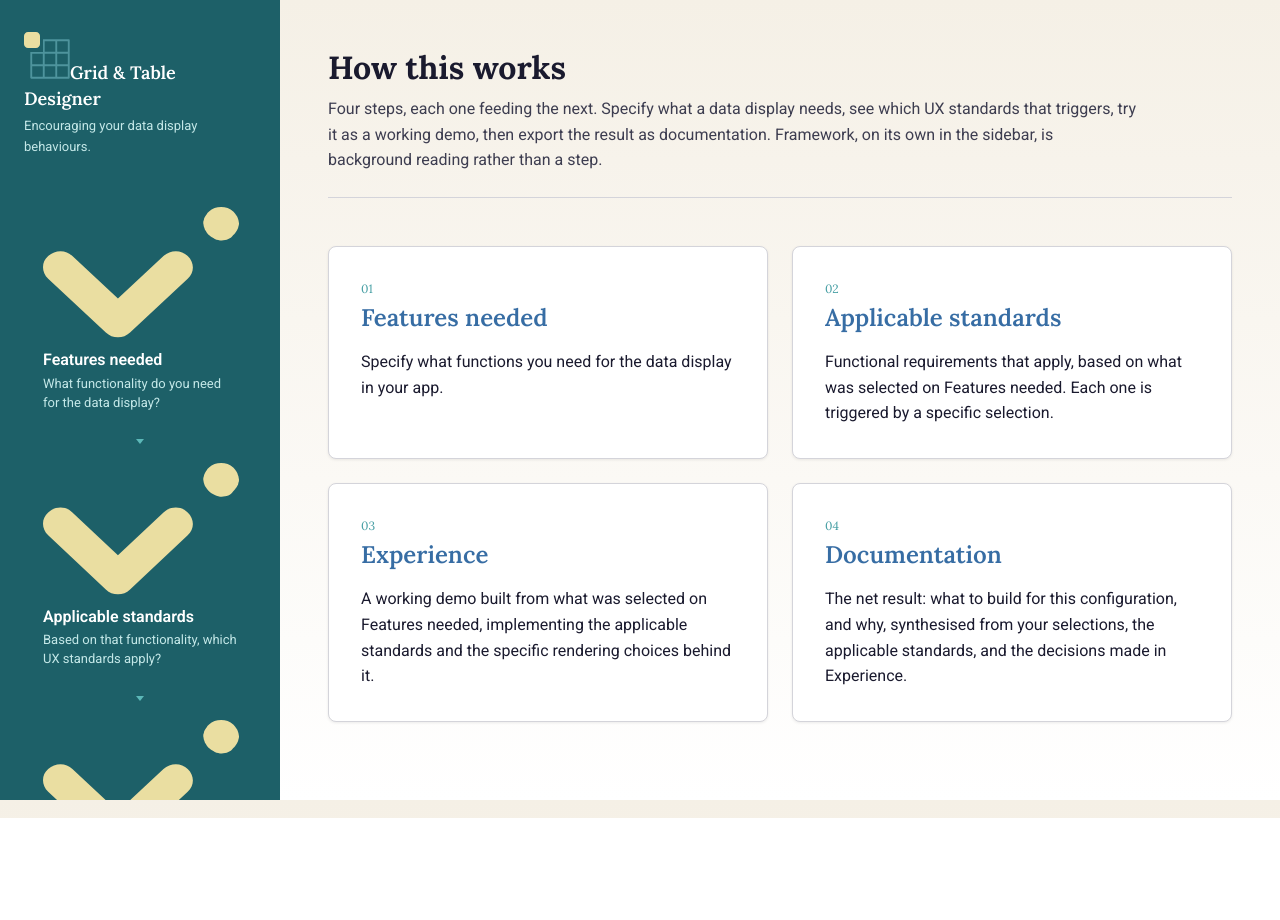
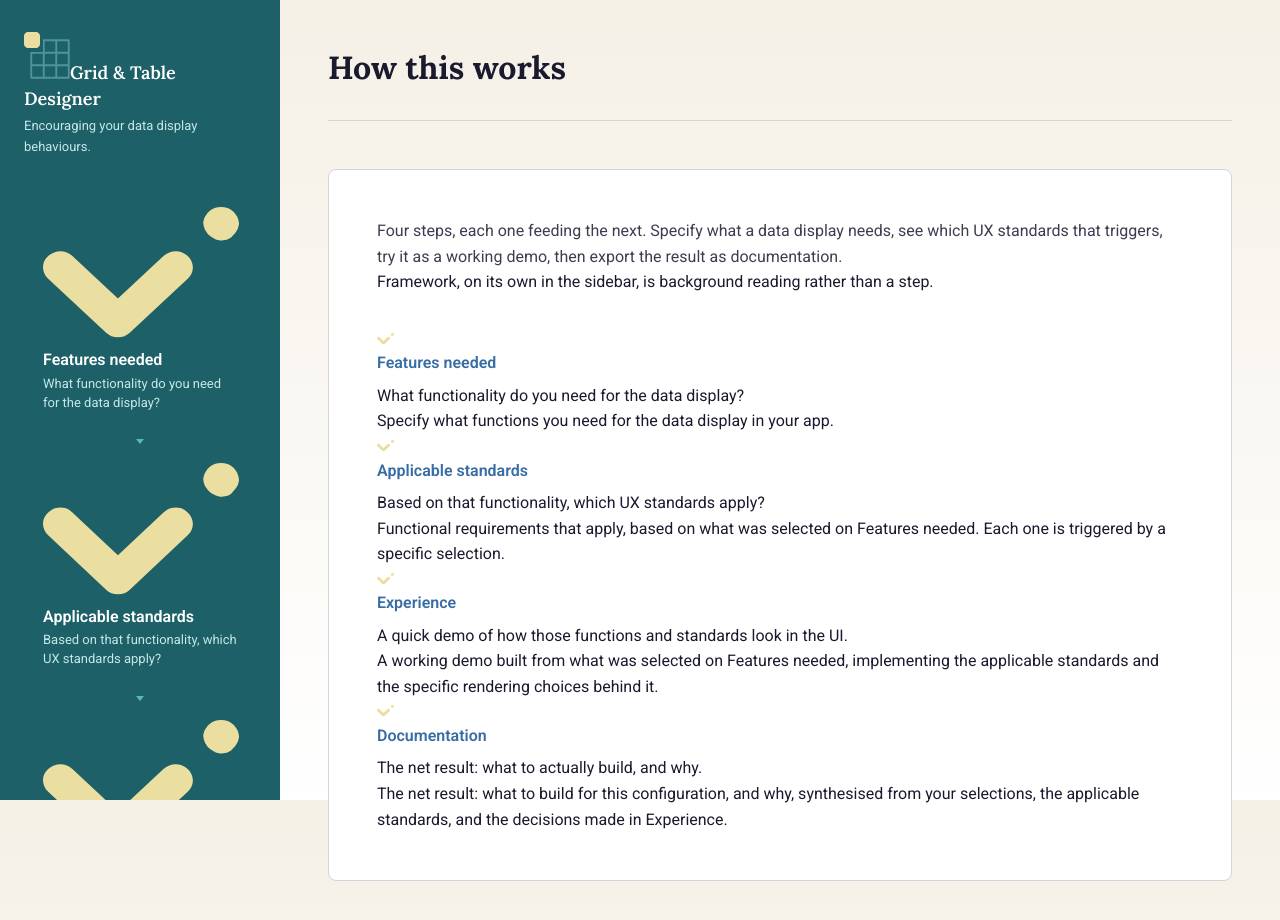
Before and after one commit to puneetsyaloutlook/grabledesigner, a React (Vite) app: page / in a window 1280 px wide. Shown: the top 920 px of the page. Before the commit the page ends 818 px from the top, so only its background shows below. Built offline with nearby package versions, Linux system fonts and the light colour scheme.

Commit message:
Add files via upload

```diff
--- a/src/pages/Home.jsx
+++ b/src/pages/Home.jsx
@@ -1,27 +1,16 @@
 import { Link, useSearchParams } from 'react-router-dom';
+import { STEPS } from '../lib/navSteps';
+import checkIcon from '../assets/icon-check.svg';
 
-const STEPS = [
-  {
-    to: '/features',
-    label: 'Features needed',
-    summary: 'Specify what functions you need for the data display in your app.',
-  },
-  {
-    to: '/standards',
-    label: 'Applicable standards',
-    summary: 'Functional requirements that apply, based on what was selected on Features needed. Each one is triggered by a specific selection.',
-  },
-  {
-    to: '/experience',
-    label: 'Experience',
-    summary: 'A working demo built from what was selected on Features needed, implementing the applicable standards and the specific rendering choices behind it.',
-  },
-  {
-    to: '/documentation',
-    label: 'Documentation',
-    summary: 'The net result: what to build for this configuration, and why, synthesised from your selections, the applicable standards, and the decisions made in Experience.',
-  },
-];
+// The chip on each row echoes the sidebar's own label/detail exactly (from
+// the shared STEPS data), the paragraph beside it is the longer version
+// that only makes sense once you're not already looking at the sidebar.
+const SUMMARIES = {
+  '/features': 'Specify what functions you need for the data display in your app.',
+  '/standards': 'Functional requirements that apply, based on what was selected on Features needed. Each one is triggered by a specific selection.',
+  '/experience': 'A working demo built from what was selected on Features needed, implementing the applicable standards and the specific rendering choices behind it.',
+  '/documentation': 'The net result: what to build for this configuration, and why, synthesised from your selections, the applicable standards, and the decisions made in Experience.',
+};
 
 export default function Home() {
   const [searchParams] = useSearchParams();
@@ -31,22 +20,31 @@ export default function Home() {
     <div>
       <div className="content-header">
         <h1>How this works</h1>
-        <p className="intro-copy">
+      </div>
+
+      <div className="doc-sheet">
+        <p className="intro-copy" style={{ maxWidth: 'none' }}>
           Four steps, each one feeding the next. Specify what a data display
           needs, see which UX standards that triggers, try it as a working
-          demo, then export the result as documentation. Framework, on its
-          own in the sidebar, is background reading rather than a step.
+          demo, then export the result as documentation.
         </p>
-      </div>
+        <p style={{ margin: '0 0 var(--space-xl)' }}>
+          Framework, on its own in the sidebar, is background reading rather
+          than a step.
+        </p>
 
-      <div className="canvas-grid">
-        {STEPS.map((step, i) => (
-          <Link key={step.to} to={`${step.to}${suffix}`} className="card home-step-card">
-            <p className="home-step-number">{String(i + 1).padStart(2, '0')}</p>
-            <h2>{step.label}</h2>
-            <p style={{ margin: 0 }}>{step.summary}</p>
-          </Link>
-        ))}
+        <div className="home-steps">
+          {STEPS.map((step) => (
+            <div className="home-step-row" key={step.to}>
+              <Link to={`${step.to}${suffix}`} className="home-step-chip">
+                <img src={checkIcon} alt="" className="home-step-icon" />
+                <h3>{step.label}</h3>
+                <p>{step.detail}</p>
+              </Link>
+              <p className="home-step-description">{SUMMARIES[step.to]}</p>
+            </div>
+          ))}
+        </div>
       </div>
     </div>
   );
```
